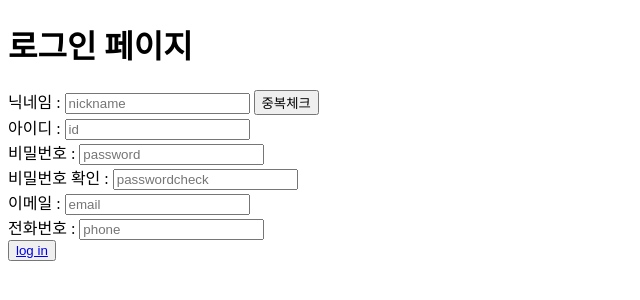
After one commit to heejinshin/5_team, a Django app: template map_system/templates/login.html in a window 1280 px wide. The commit adds this page. Shown: the top 300 px of the page, without its empty margins (0-640 px from the left). Run offline with Django 4.2, Linux system fonts and the light colour scheme; the template is opened without the code that fills it, so the values that code supplies are empty; parts of the project's set-up code (start-up, migrations or seed data) failed here and were passed over.

Commit message:
login 추가

```diff
--- a/map_system/service/urls.py
+++ b/map_system/service/urls.py
@@ -3,6 +3,8 @@ from django.contrib import admin
 from django.urls import path
 
 from . import views
+
+from crudapp.views import home, login
 
 app_name = 'service'
 
@@ -14,3 +16,11 @@ urlpatterns = [
     path("test/", views.save_data_to_model),
     path("report/",views.generate_report)
 ]
+
+# home와 login 등록
+urlpatterns = [
+    path("admin/", admin.site.urls),
+    path("", crudapp.views.home, name="home"),
+    path('login/', crudapp.views.login, name='login'),
+
+]
--- /dev/null
+++ b/map_system/templates/login.html
@@ -0,0 +1,47 @@
+<!DOCTYPE html>
+<html>
+<head>
+    <title>로그인</title>
+</head>
+<body>
+    <h1>로그인 페이지</h1>
+
+    <form>
+        <!-- 사용자 닉네임 -->
+        <div class="input-group">
+          <span class="input-group-text">닉네임 :</span>
+          <input type="text" class="form-control" placeholder="nickname">
+          <button class="btn btn-success" type="button" id="btnIdCheck">중복체크</button>
+        </div>
+        <!-- 사용자 아이디 -->
+        <div class="input-group">
+          <span class="input-group-text">아이디 :</span>
+          <input type="text" class="form-control" placeholder="id" id="userid">
+        </div>
+        <!-- 사용자 비밀번호 -->
+        <div class="input-group">
+          <span class="input-group-text">비밀번호 :</span>
+          <input type="password" class="form-control" placeholder="password">
+        </div>
+        <!-- 사용자 비밀번호 확인 -->
+        <div class="input-group">
+          <span class="input-group-text">비밀번호 확인 :</span>
+          <input type="password" class="form-control" placeholder="passwordcheck">
+        </div>
+        <!-- 사용자 이메일 -->
+        <div class="input-group">
+          <span class="input-group-text">이메일 :</span>
+          <input type="text" class="form-control" placeholder="email">
+        </div>
+        <!-- 사용자 전화번호 -->
+        <div class="input-group">
+          <span class="input-group-text">전화번호 :</span>
+          <input type="text" class="form-control" placeholder="phone">
+        </div>
+
+        <div class="btn-group">
+            <button style="float:left"><a class="btn btn-primary" href="map.html">log in</button>
+        </div>
+    </form>
+</body>
+</html>
--- a/map_system/templates/map.html
+++ b/map_system/templates/map.html
@@ -126,7 +126,7 @@ li a:hover:not(.active) {
 <body>
 <ul>
   <li><a href="#home">이수시 상권분석서비스!</a></li>
-  <li style="float:right"><a class="active" href="#about">로그인</a></li>
+  <li style="float:right"><a class="active" href="login.html">로그인</a></li>
 </ul>
   <div id="map"></div>
   <div id="board">
@@ -218,7 +218,7 @@ li a:hover:not(.active) {
   </label>
 </div>
 
-  <script type="text/javascript" src="//dapi.kakao.com/v2/maps/sdk.js?appkey=cbb4e0aa49904153effd8af45c4263c2"></script>
+  <script type="text/javascript" src="//dapi.kakao.com/v2/maps/sdk.js?appkey=c8269bd98439ec03581a56ccf93d7218"></script>
   <script>
     var mapContainer = document.getElementById("map"), // 지도를 표시할 div
       mapOption = {
```
Also changed, not shown: map_system/service/views.py (+8 -1 lines).
